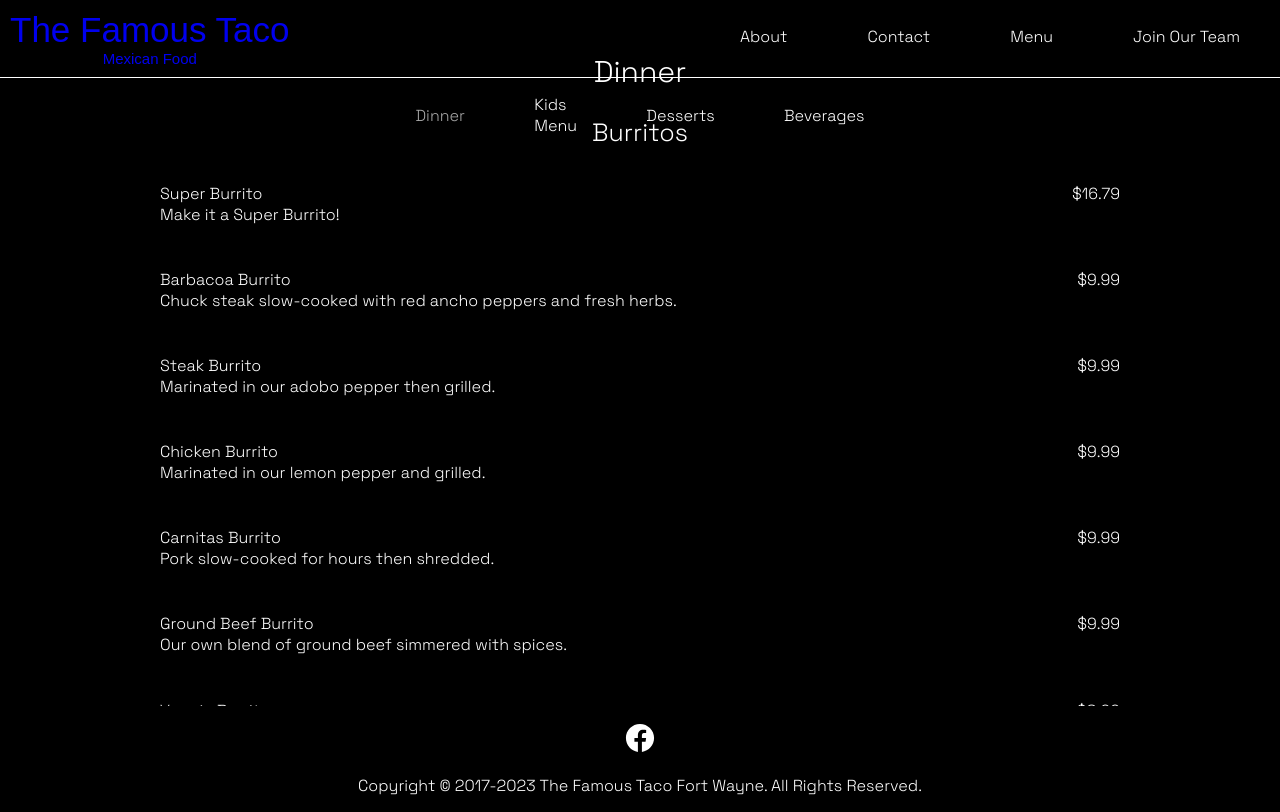
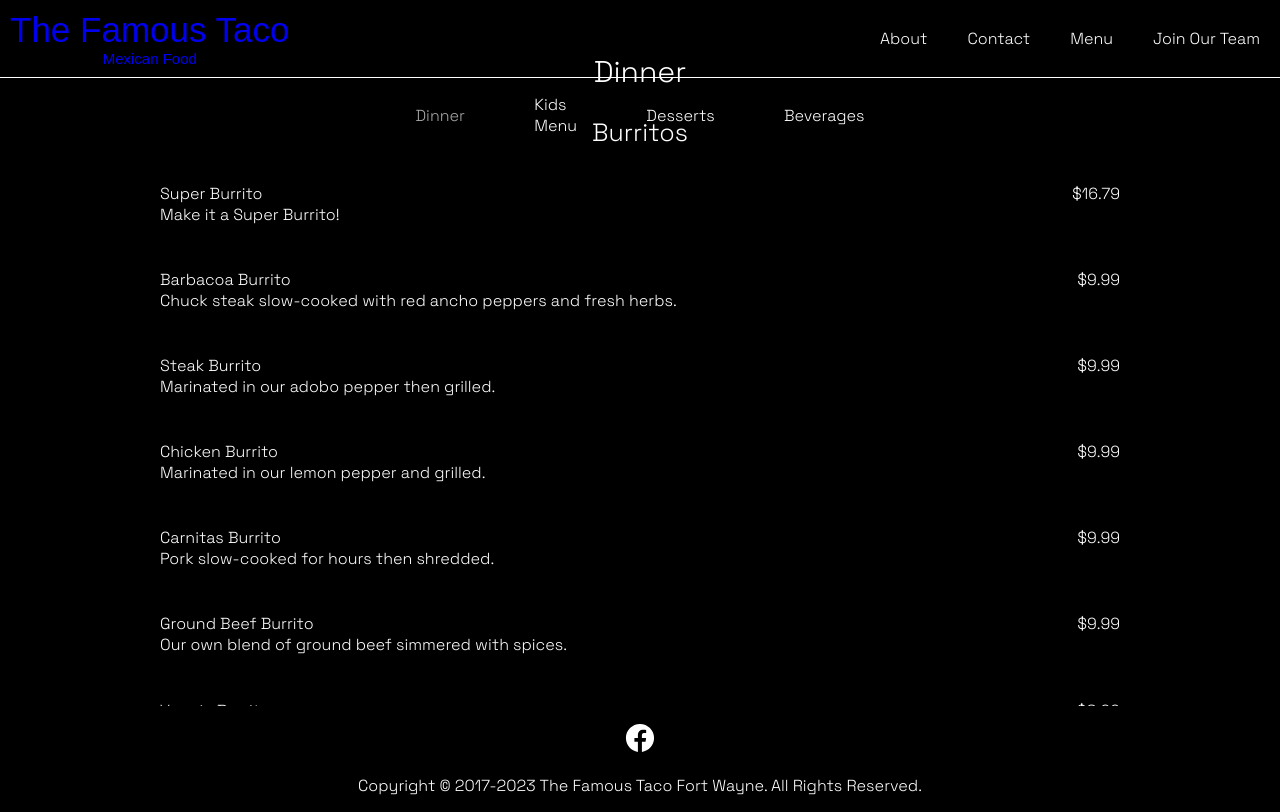
Before and after one commit to noelbarrera/famous-taco-website, a React (Vite) app: page /menu in a window 1280 px wide. Built offline with nearby package versions, Linux system fonts and the light colour scheme; a web font is replaced by a local one.

Commit message:
clean up navbar and increase phone/tablet max-width

```diff
--- a/src/styles/Navbar.css
+++ b/src/styles/Navbar.css
@@ -41,8 +41,7 @@
 
 .nav-links li {
     display: inline-block;
-    padding: 0px 40px;
-    overflow: hidden;
+    padding: 0px 20px;
 }
 
 .nav-links li a {
@@ -70,7 +69,19 @@
     background-color: white;
 }
 
-@media (max-width: 575.98px) {
+@media (max-width: 1199.98px) {
+    .logo-desc {
+        border: 1px solid green;
+    }
+ }
+
+@media (max-width: 991.98px) {
+    .logo-desc {
+        border: 1px solid red;
+    }
+}
+
+@media (max-width: 786.89px){
     .logo-title {
         font-size: 30px;
     }
@@ -124,7 +135,10 @@
         z-index: 1;
         right: 0;
         margin: 0 20px;
-        position: static;
+    }
+
+    .hamburger.active {
+        position: fixed;
     }
 
     .hamburger.active .bar:nth-child(2){
```
